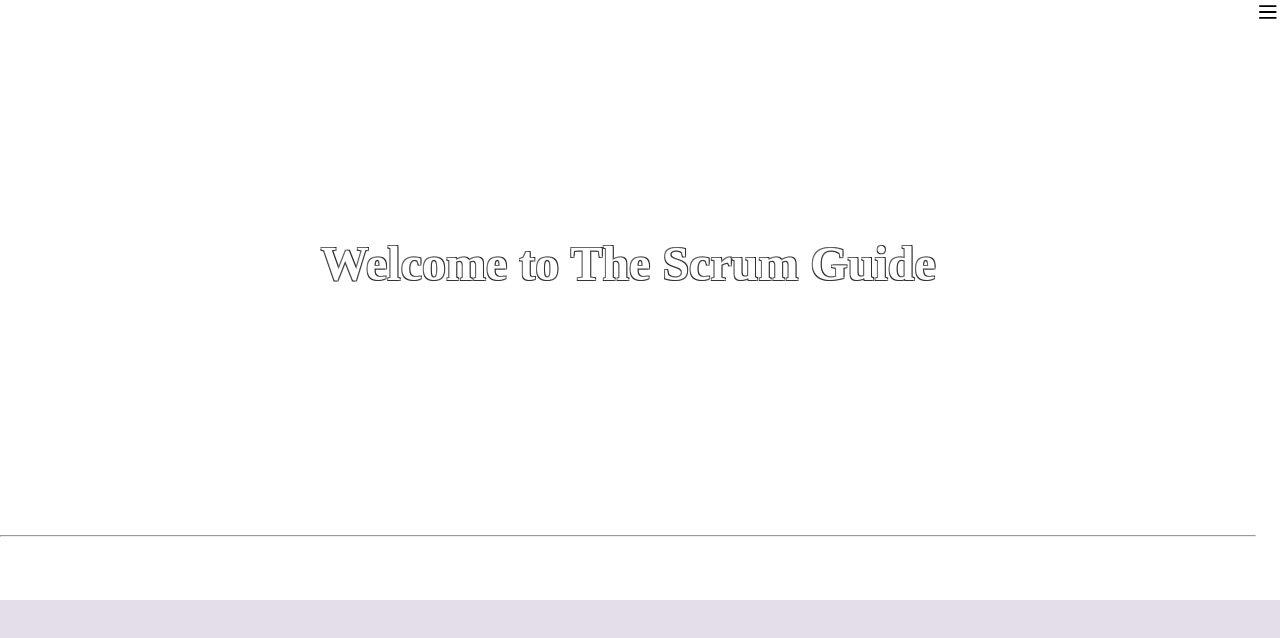
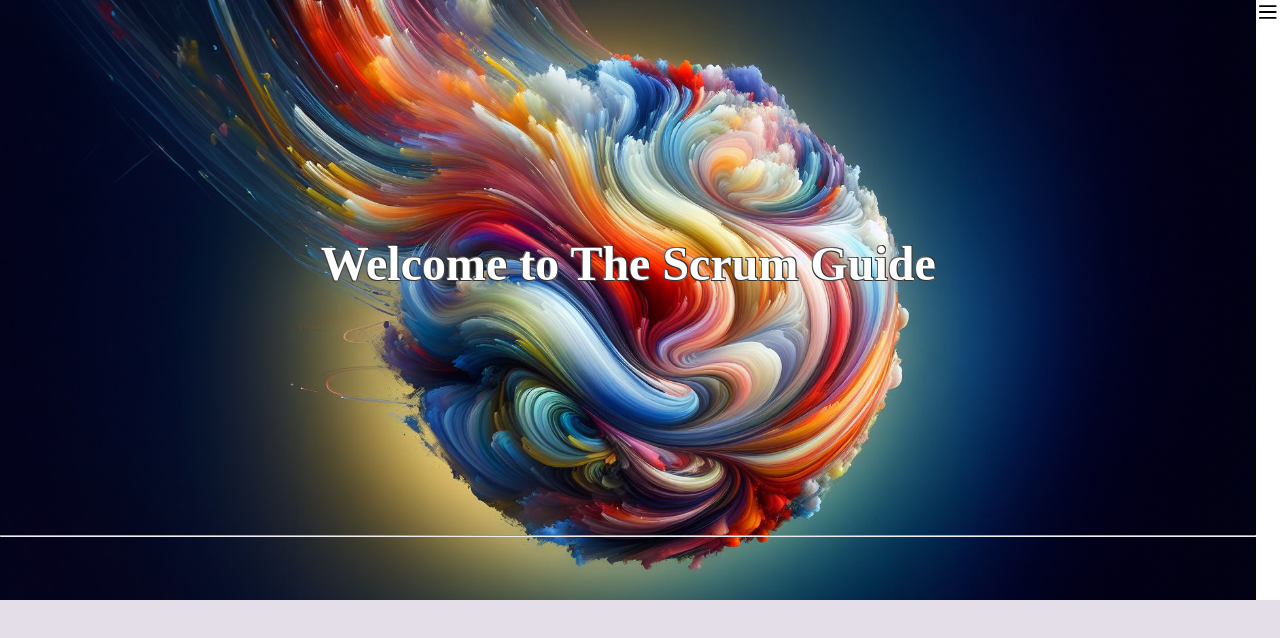
Before and after one commit to Wilma-Norman/Scrum-Project-assignment, a React (Vite) app: page / in a window 1280 px wide. Shown: the top 638 px of the page. Built offline with nearby package versions, Linux system fonts and the light colour scheme.

Commit message:
Reverting attempt 4

```diff
--- a/src/Components/Home/HomeHero/index.jsx
+++ b/src/Components/Home/HomeHero/index.jsx
@@ -3,7 +3,7 @@ import styles from './HomeHero.module.css'
 
 const HomeHero = () => {
     return (
-        <div className={styles.heroContainer}>
+        <div style={{backgroundImage:`url(${Home.heroImgSource})`}} className={styles.heroContainer}>
             <h1 className={styles.header}>{Home.heroTitle}</h1>
             <hr className={styles.heroLine}></hr>
         </div>
```
